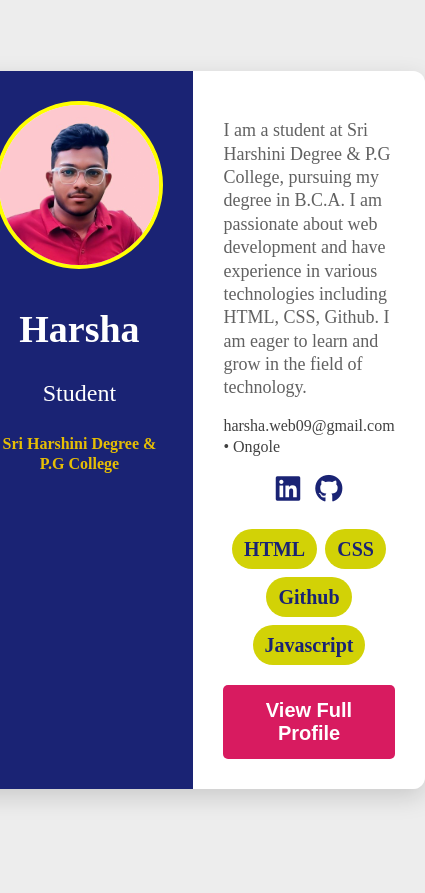
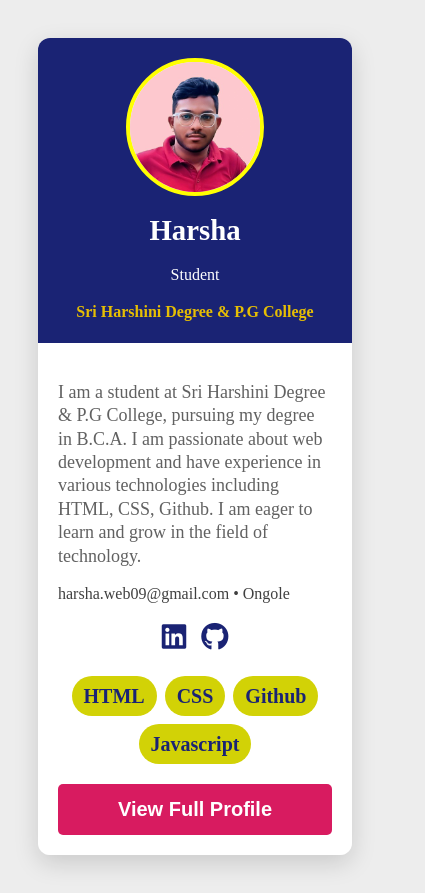
Before and after one commit to harshaweb09/profile-card, a plain HTML site: page index.html in a window 390 px wide. Shown: the whole page, 425 px wide, since content can reach past the window. Before the commit the page ends 852 px from the top, so only its background shows below. Drawn offline with Linux system fonts and the light colour scheme.

Commit message:
Added basic responsiveness

```diff
--- a/styles.css
+++ b/styles.css
@@ -1,7 +1,3 @@
-html,
-body {
-  height: 100%;
-}
 
 body {
   display: flex;
@@ -9,6 +5,7 @@ body {
   align-items: center;
   background-color: #ededed;
   line-height: 1.3;
+  padding: 30px;
 }
 
 .profile-card {
@@ -121,3 +118,40 @@ h2 {
   cursor: pointer;
   background-color: #8c0589;
 }
+
+@media (max-width:768px){
+  .profile-card{
+    flex-direction: column;
+    max-width: 500px;
+  }
+
+  .sidebar{
+    border-radius: 12px 12px 0 0;
+    padding: 20px;
+  }
+
+  .main{
+    border-radius:0 0 12px 12px;
+    padding: 20px;
+  }
+
+  .profile-image{
+    width: 130px;
+    height: auto;
+    margin: 0;
+  }
+
+  h2{
+    margin-bottom: 15px;
+    font-size: 1.8rem;
+  }
+
+  .profession{
+    font-size: 1rem;
+  }
+
+  .education{
+    font-size: 1rem;
+    margin-bottom: 0;
+  }
+}
```
